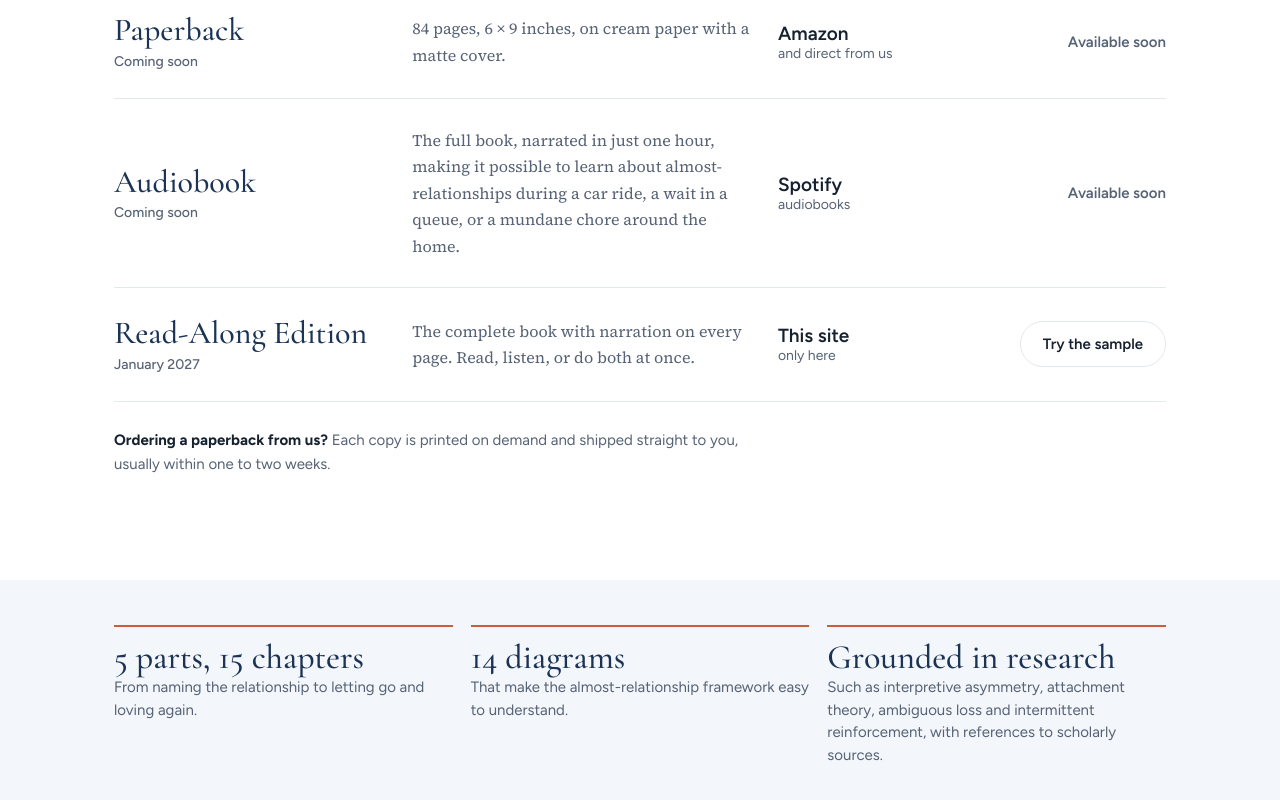
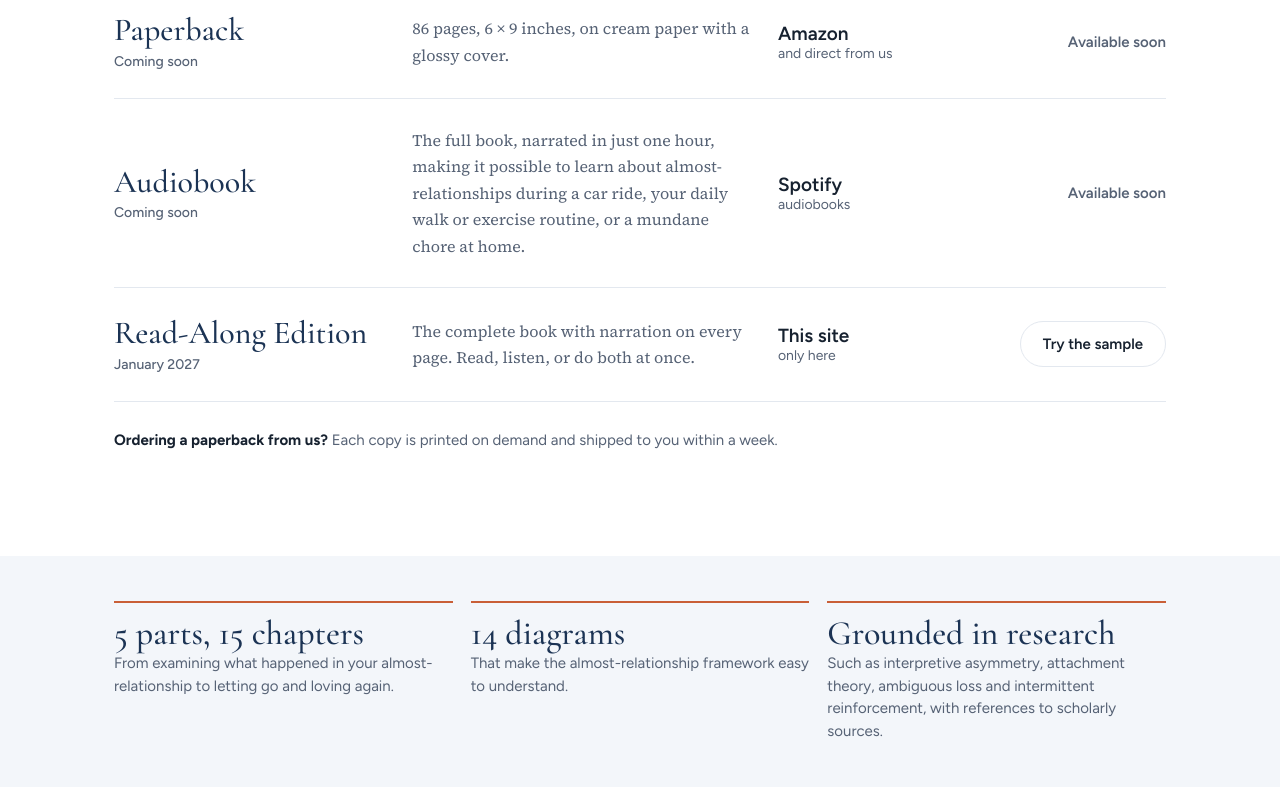
Before and after one commit to arinouri/crossmind-site, a plain HTML site: page imagining-us/index.html in a window 1280 px wide. Shown: the part 1320-2120 px from the top of the page. Drawn offline with nearby package versions, Linux system fonts and the light colour scheme.

Commit message:
Imagining Us: Kevin's Nov 24 copy edits; light-blue dedication with left rule
Co-Authored-By: Claude Opus 5.5 <noreply@anthropic.com>
Claude-Session: https://claude.ai/code/session_01PTL3twQ2fFYVFJHTynUNHs

```diff
--- a/imagining-us/index.html
+++ b/imagining-us/index.html
@@ -51,7 +51,7 @@ h1{font-family:var(--display);font-weight:500;font-size:clamp(52px,8vw,92px);lin
 .by{font-family:var(--ui);font-size:16px;font-weight:600;margin:0 0 22px;color:#fff}
 .lede{max-width:56ch;margin:0 0 14px;color:#fff;font-size:17px;text-shadow:0 1px 3px rgba(20,32,60,.45)}
 .lede+.btns{margin-top:28px}
-.hdedic{font:italic 600 clamp(21px,2.4vw,26px)/1.4 var(--display);margin:4px 0 22px}.hdedic span{display:inline-block;background:radial-gradient(ellipse 60% 120% at 50% 50%,#fff3c4 0%,#ffd27a 22%,#ffa45e 48%,#ff7a6b 72%,#f0628f 100%);-webkit-background-clip:text;background-clip:text;color:transparent;-webkit-text-fill-color:transparent;filter:drop-shadow(0 1px 2px rgba(20,32,60,.45))}@media (max-width:560px){.hdedic br{display:none}.hdedic{text-wrap:balance}}
+.hdedic{font:italic 600 clamp(21px,2.4vw,26px)/1.4 var(--display);margin:4px 0 22px}.hdedic{padding-left:16px;border-left:3px solid #bfe3ff}.hdedic span{color:#d6efff;text-shadow:0 1px 2px rgba(10,30,60,.55),0 0 14px rgba(10,40,80,.35)}@media (max-width:560px){.hdedic br{display:none}.hdedic{text-wrap:balance}}
 .btns{display:flex;gap:12px;flex-wrap:wrap;padding-bottom:clamp(40px,6vw,80px)}
 .btn{font:600 16px var(--ui);min-height:48px;padding:0 22px;border-radius:999px;text-decoration:none;display:inline-flex;align-items:center;gap:10px;cursor:pointer;border:1.5px solid transparent;white-space:nowrap}
 .btn.solid{background:#fff;color:#1b3354}
@@ -204,13 +204,13 @@ footer a{color:var(--mute)}
     </div>
     <div class="fmt">
       <div><h3>Paperback</h3><span class="st">Coming soon</span></div>
-      <p>84 pages, 6 × 9 inches, on cream paper with a matte cover.</p>
+      <p>86 pages, 6 × 9 inches, on cream paper with a glossy cover.</p>
       <span class="pr">Amazon<small>and direct from us</small></span>
       <span class="act wait">Available soon</span>
     </div>
     <div class="fmt">
       <div><h3>Audiobook</h3><span class="st">Coming soon</span></div>
-      <p>The full book, narrated in just one hour, making it possible to learn about almost-relationships during a car ride, a wait in a queue, or a mundane chore around the home.</p>
+      <p>The full book, narrated in just one hour, making it possible to learn about almost-relationships during a car ride, your daily walk or exercise routine, or a mundane chore at home.</p>
       <span class="pr">Spotify<small>audiobooks</small></span>
       <span class="act wait">Available soon</span>
     </div>
@@ -221,12 +221,12 @@ footer a{color:var(--mute)}
       <a class="act ghost" href="#sample">Try the sample</a>
     </div>
   </div>
-  <p class="direct"><b>Ordering a paperback from us?</b> Each copy is printed on demand and shipped straight to you, usually within one to two weeks.</p>
+  <p class="direct"><b>Ordering a paperback from us?</b> Each copy is printed on demand and shipped to you within a week.</p>
 </div></section>
 
 <section class="band about" id="book"><div class="in">
   <div class="facts">
-    <div><b>5 parts, 15 chapters</b>From naming the relationship to letting go and loving again.</div>
+    <div><b>5 parts, 15 chapters</b>From examining what happened in your almost-relationship to letting go and loving again.</div>
     <div><b>14 diagrams</b>That make the almost-relationship framework easy to understand.</div>
     <div><b>Grounded in research</b>Such as interpretive asymmetry, attachment theory, ambiguous loss and intermittent reinforcement, with references to scholarly sources.</div>
   </div>
@@ -264,7 +264,7 @@ footer a{color:var(--mute)}
 </div></section>
 
 <section class="band about"><div class="in">
-  <h2>Written for anyone who has said “we weren’t really together, but…”</h2>
+  <h2>Written for anyone who has said “we weren’t really together but…”</h2>
   <p class="intro">If any of these quotes sound familiar, this book was written for you.</p>
   <div class="quotes">
     <blockquote>“We had the intimacy of lovers and the uncertainty of strangers.”</blockquote>
```
